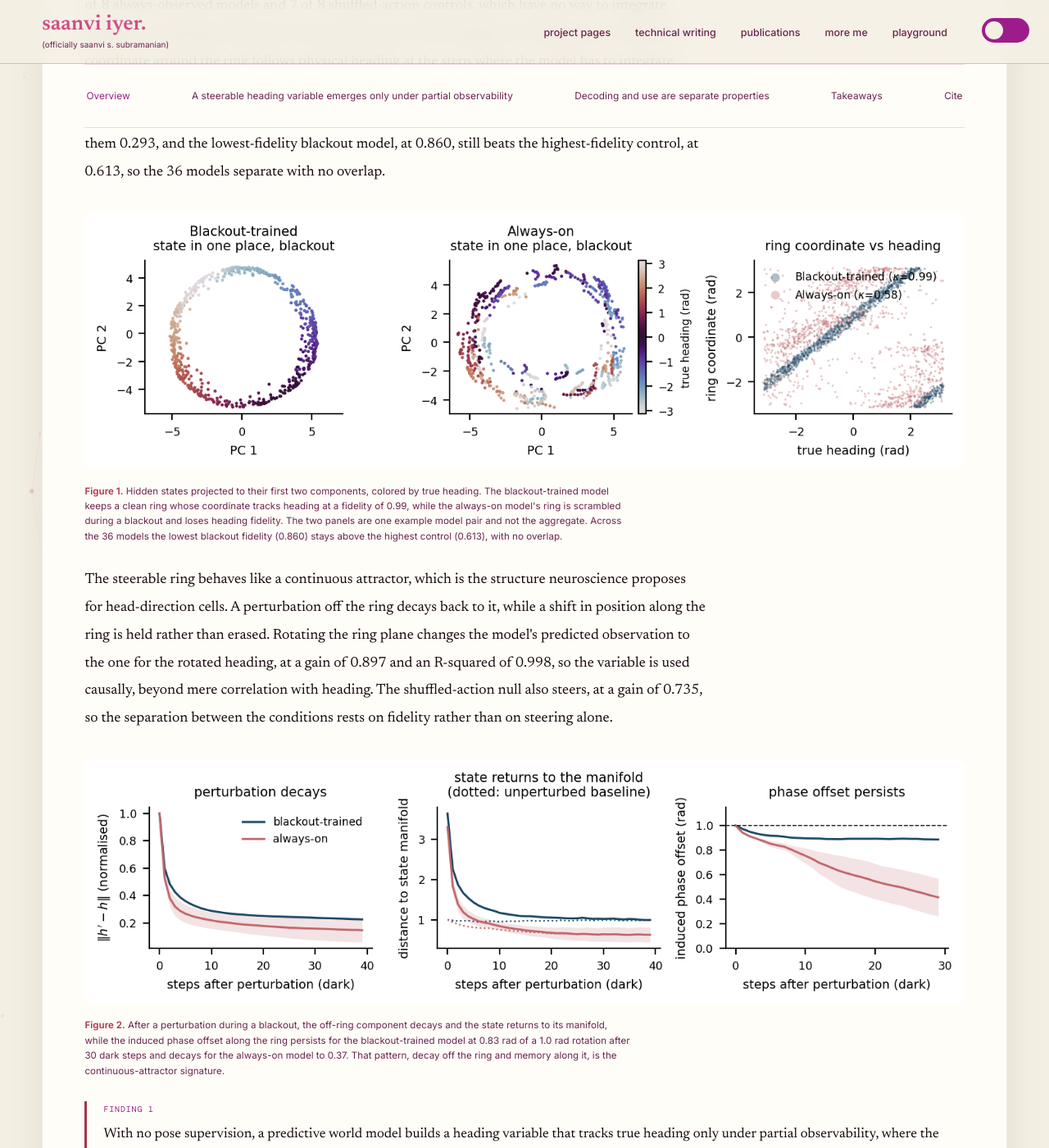
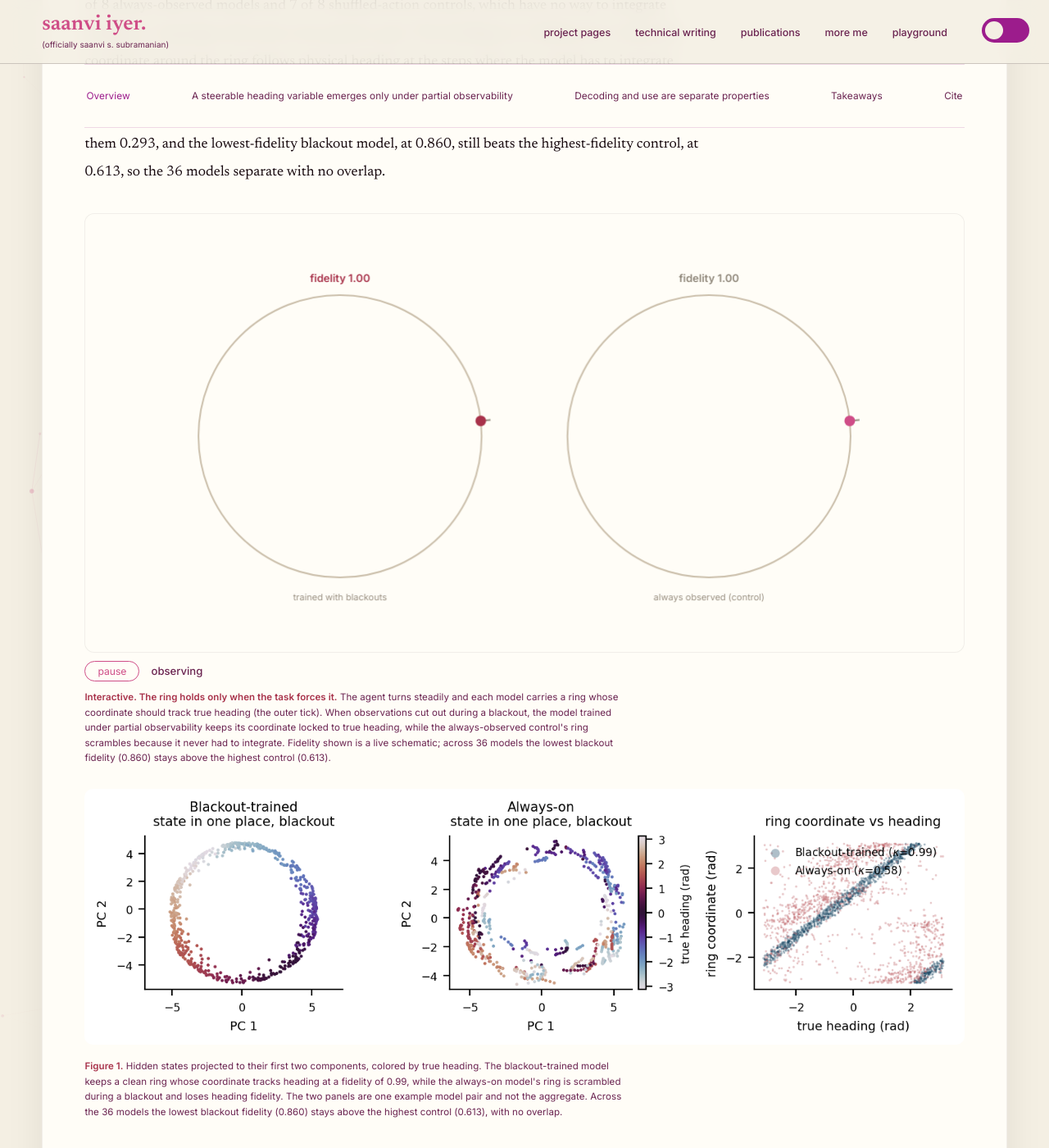
Before and after one commit to saanviiyer/saanviiyer.github.io, a Jekyll site: the page built from pages/proj-robot-world-models.html, in a window 1280 px wide and 1400 px high, scrolled down 2078 px. Shown: the whole window at 82% size. Built offline with Jekyll 4.4.1, drawn with Linux system fonts in a browser that asks for light colours; some web fonts are replaced.

Commit message:
Add the heading-ring animation to the robot-world-models page

```diff
--- a/pages/proj-robot-world-models.html
+++ b/pages/proj-robot-world-models.html
@@ -24,6 +24,11 @@
   .aid table.armtab th, .aid table.armtab td { text-align: left; padding: 9px 12px; border-bottom: 0.5px solid var(--border); }
   .aid table.armtab th { font-family: var(--mono); font-size: 0.68rem; letter-spacing: 0.04em; text-transform: uppercase; color: var(--red); }
   .aid table.armtab code { color: var(--pink); }
+  .hr-anim .hr-wrap { width: 100%; aspect-ratio: 16 / 8; background: var(--read-card, #fffdf7); border: 1px solid var(--read-card-edge, #efe7d7); border-radius: 12px; }
+  .hr-anim .hr-wrap canvas { width: 100%; height: 100%; display: block; }
+  .hr-anim .hr-controls { display: flex; align-items: center; gap: 14px; margin-top: 10px; font-family: var(--sans); font-size: 0.82rem; color: var(--muted); flex-wrap: wrap; }
+  .hr-anim .hr-controls button { font-family: var(--sans); font-size: 0.76rem; border: 1px solid var(--pink); color: var(--pink); background: transparent; border-radius: 999px; padding: 4px 15px; cursor: pointer; }
+  .hr-anim .hr-readout { font-weight: 500; }
 </style>
 
 <div class="aid">
@@ -52,6 +57,15 @@
   <p><span class="venue-badge">RoBoWoMo @ IEEE IROS 2026</span><span class="venue-badge">Lightning talk and poster</span></p>
 
   <p>I train 36 action-conditioned world models on egocentric range observations from a robot moving in a plane, with no pose in the input and none in the loss, and ask whether a heading variable appears on its own. Hidden states form a ring in nearly every condition, and persistent homology finds one in 7 of 8 always-observed models and 7 of 8 shuffled-action controls, which have no way to integrate heading, so ring shape alone leaves the question open. The deciding test is fidelity, how closely the coordinate around the ring follows physical heading at the steps where the model has to integrate without seeing anything. Withholding observations during training lifts that fidelity by 0.421 on average over a matched shuffled-action null, with all 12 paired differences positive and the smallest of them 0.293, and the lowest-fidelity blackout model, at 0.860, still beats the highest-fidelity control, at 0.613, so the 36 models separate with no overlap.</p>
+
+  <figure class="pp-fig hr-anim">
+    <div class="hr-wrap"><canvas id="hr-ring"></canvas></div>
+    <div class="hr-controls">
+      <button id="hr-play" type="button">pause</button>
+      <span class="hr-readout" id="hr-status">observing</span>
+    </div>
+    <figcaption><strong>Interactive. The ring holds only when the task forces it.</strong> The agent turns steadily and each model carries a ring whose coordinate should track true heading (the outer tick). When observations cut out during a blackout, the model trained under partial observability keeps its coordinate locked to true heading, while the always-observed control's ring scrambles because it never had to integrate. Fidelity shown is a live schematic; across 36 models the lowest blackout fidelity (0.860) stays above the highest control (0.613).</figcaption>
+  </figure>
 
   <figure class="pp-fig">
     <img src="{{ '/assets/images/projects/wm/faithful-ring.png' | relative_url }}" alt="Blackout-trained ring tracks heading at 0.99, always-on ring scrambled during a blackout">
@@ -124,3 +138,47 @@
 }</div>
 
 </div>
+
+<script>
+(function(){
+  var cv=document.getElementById('hr-ring'); if(!cv||!cv.getContext)return;
+  var ctx=cv.getContext('2d'); var DPR=Math.min(2,window.devicePixelRatio||1);
+  function col(v,f){try{var c=getComputedStyle(document.documentElement).getPropertyValue(v).trim();return c||f;}catch(e){return f;}}
+  var trueH=0, trained=0, ctrl=0, phase=0, playing=true;
+  var status=document.getElementById('hr-status'), btn=document.getElementById('hr-play');
+  function resize(){var w=cv.clientWidth,h=cv.clientHeight;cv.width=Math.max(1,w*DPR);cv.height=Math.max(1,h*DPR);ctx.setTransform(DPR,0,0,DPR,0,0);}
+  function ring(cx,cy,R,estH,label,isTrained,blackout){
+    var pink=col('--pink','#cf4d87'), red=col('--red','#a8324a'), mut='#9a9183';
+    ctx.beginPath(); ctx.arc(cx,cy,R,0,7); ctx.strokeStyle=blackout?'#ddd3c4':'#cbbfab'; ctx.lineWidth=2; ctx.stroke();
+    var ox=cx+Math.cos(trueH)*R, oy=cy+Math.sin(trueH)*R;
+    ctx.beginPath(); ctx.moveTo(ox,oy); ctx.lineTo(cx+Math.cos(trueH)*(R+12),cy+Math.sin(trueH)*(R+12)); ctx.strokeStyle=mut; ctx.lineWidth=2; ctx.stroke();
+    var ex=cx+Math.cos(estH)*R, ey=cy+Math.sin(estH)*R;
+    ctx.beginPath(); ctx.arc(ex,ey,6.5,0,7); ctx.fillStyle=isTrained?red:pink; ctx.fill();
+    ctx.fillStyle=mut; ctx.font='11px Inter,system-ui,sans-serif'; ctx.textAlign='center';
+    ctx.fillText(label, cx, cy+R+28);
+    var fid=(Math.cos(estH-trueH)+1)/2;
+    ctx.fillStyle=isTrained?red:'#8f877a'; ctx.font='600 13px Inter,system-ui,sans-serif';
+    ctx.fillText('fidelity '+fid.toFixed(2), cx, cy-R-16);
+    if(blackout){ ctx.fillStyle='rgba(168,50,74,0.45)'; ctx.font='10px Inter,system-ui,sans-serif'; ctx.fillText('dark', cx, cy+4); }
+  }
+  function draw(){
+    var w=cv.clientWidth,h=cv.clientHeight; ctx.clearRect(0,0,w,h);
+    var R=Math.min(w/4.6,h/3.1), cy=h/2+4;
+    var blackout=(phase%300)>170;
+    ring(w*0.29, cy, R, trained, 'trained with blackouts', true, blackout);
+    ring(w*0.71, cy, R, ctrl, 'always observed (control)', false, blackout);
+    if(status) status.textContent = blackout?'blackout: observations withheld':'observing';
+  }
+  function loop(){
+    if(playing){
+      phase++; trueH+=0.018;
+      var blackout=(phase%300)>170;
+      if(!blackout){ trained=trueH; ctrl=trueH; }
+      else { trained=trueH+Math.sin(phase*0.11)*0.045; ctrl+=0.018+(Math.random()-0.5)*0.38; }
+    }
+    draw(); requestAnimationFrame(loop);
+  }
+  if(btn) btn.addEventListener('click',function(){playing=!playing;btn.textContent=playing?'pause':'play';});
+  window.addEventListener('resize',resize); resize(); loop();
+})();
+</script>
```
